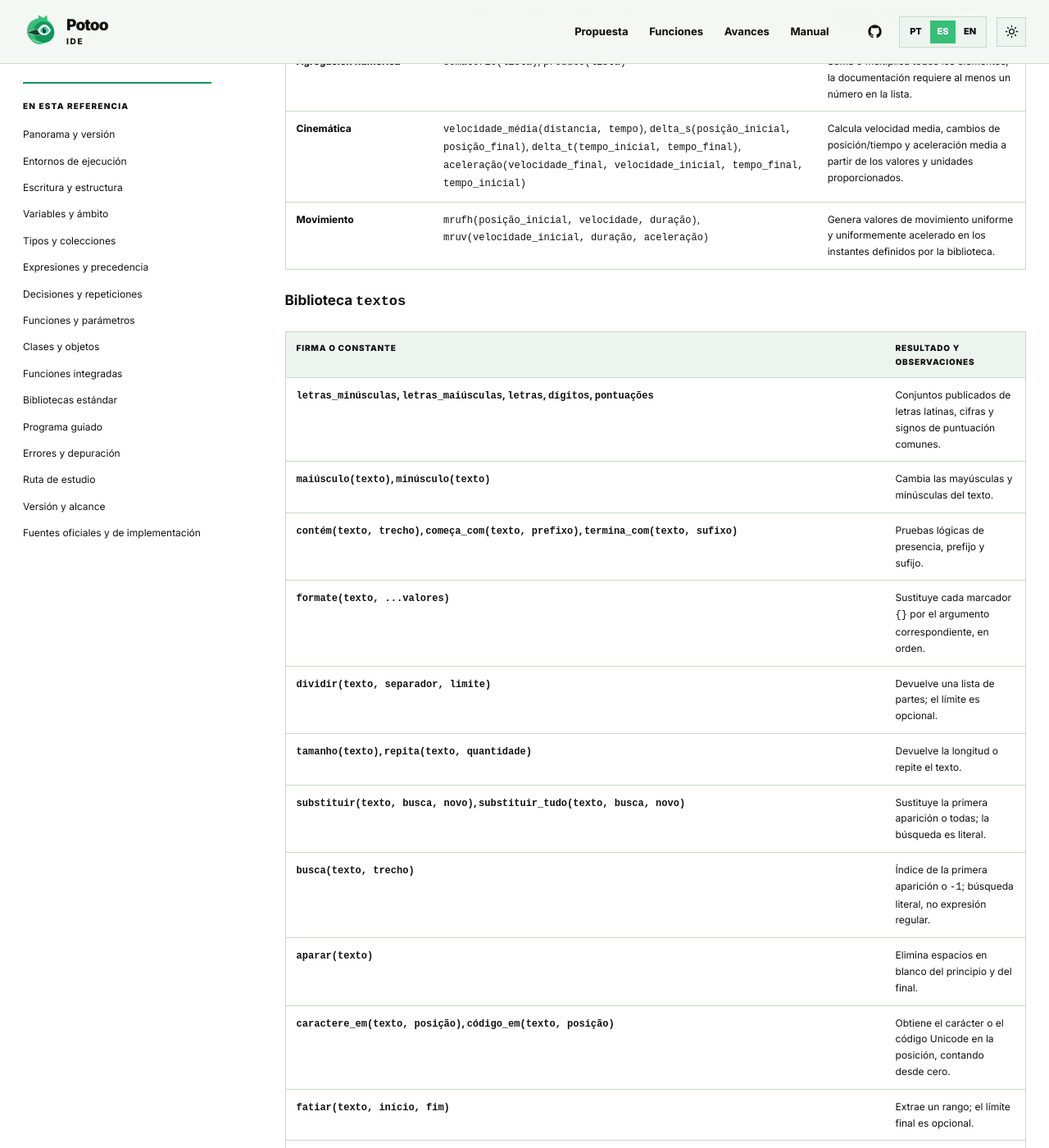
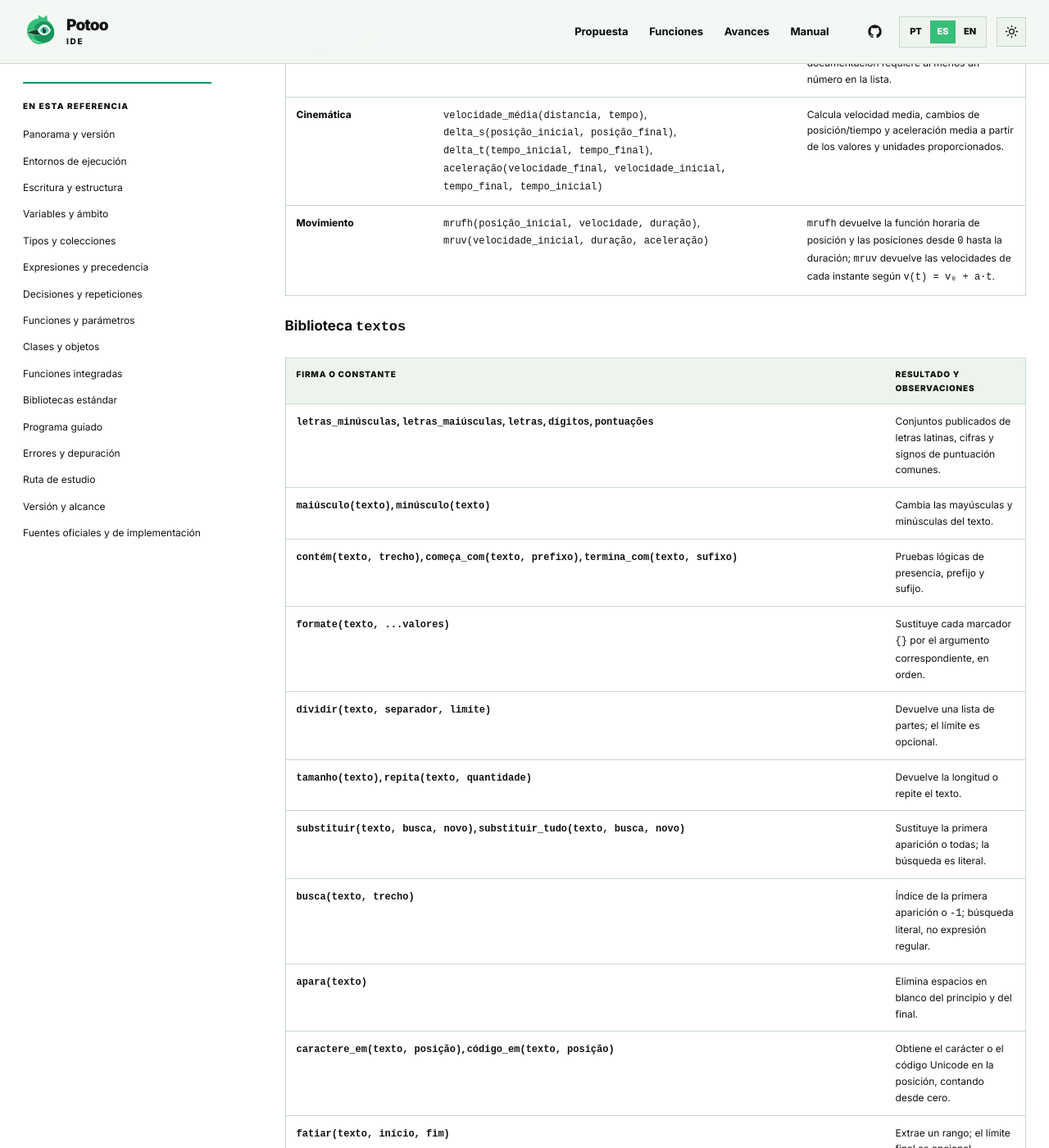
Before and after one commit to diegopn/potoo-site, a Jekyll site: the page built from es/manual/egua/index.html, in a window 1280 px wide and 1400 px high, scrolled down 12370 px. Shown: the whole window at 82% size. Built offline with Jekyll 4.4.1, drawn with Linux system fonts in a browser that asks for light colours; some of the changed text lies outside the part shown.

Commit message:
docs: refine Égua reference manual

```diff
--- a/es/manual/egua/index.html
+++ b/es/manual/egua/index.html
@@ -20,7 +20,7 @@ body_class: manual-page
   <section class="manual-hero" id="inicio"><div class="wrap">
     <p class="kicker">Referencia de lenguaje de programación · Égua</p><h1>Égua</h1>
     <p class="manual-intro">Guía completa de Égua 1.3.16: sintaxis, ejecución, semántica, funciones y bibliotecas.</p>
-    <p class="manual-meta manual-publication-meta"><span><b>Edición del manual</b> 1.ª edición</span><span><b>Versión de la aplicación</b> 0.2.0</span><span><b>Actualizado</b> 17 de noviembre de 2026</span></p>
+    <p class="manual-meta manual-publication-meta"><span><b>Edición del manual</b> 1.ª edición</span><span><b>Versión de la aplicación</b> 0.2.0</span><span><b>Actualizado</b> 18 de noviembre de 2026</span></p>
     <p class="manual-meta manual-author-meta"><span><b>Autoría del manual</b> Diego Pereira do Nascimento · <a href="https://orcid.org/0009-0008-6487-9890">ORCID 0009-0008-6487-9890</a></span></p>
   </div></section>
   <div class="manual-body"><div class="wrap manual-layout">
@@ -296,7 +296,7 @@ escreva(bicho.apresentar());</code></pre>
     <tr><td>Estadística descriptiva</td><td><code>mediana(lista)</code>, <code>moda(lista)</code>, <code>número_ocorrências(lista, valor)</code>, <code>max(lista)</code>, <code>min(lista)</code>, <code>média(lista)</code></td><td>Calcula el valor central, los valores más frecuentes, las ocurrencias, los extremos y la media aritmética.</td></tr>
     <tr><td>Agregación numérica</td><td><code>somatorio(lista)</code>, <code>produto(lista)</code></td><td>Suma o multiplica todos los elementos; la documentación requiere al menos un número en la lista.</td></tr>
     <tr><td>Cinemática</td><td><code>velocidade_média(distancia, tempo)</code>, <code>delta_s(posição_inicial, posição_final)</code>, <code>delta_t(tempo_inicial, tempo_final)</code>, <code>aceleração(velocidade_final, velocidade_inicial, tempo_final, tempo_inicial)</code></td><td>Calcula velocidad media, cambios de posición/tiempo y aceleración media a partir de los valores y unidades proporcionados.</td></tr>
-    <tr><td>Movimiento</td><td><code>mrufh(posição_inicial, velocidade, duração)</code>, <code>mruv(velocidade_inicial, duração, aceleração)</code></td><td>Genera valores de movimiento uniforme y uniformemente acelerado en los instantes definidos por la biblioteca.</td></tr>
+    <tr><td>Movimiento</td><td><code>mrufh(posição_inicial, velocidade, duração)</code>, <code>mruv(velocidade_inicial, duração, aceleração)</code></td><td><code>mrufh</code> devuelve la función horaria de posición y las posiciones desde <code>0</code> hasta la duración; <code>mruv</code> devuelve las velocidades de cada instante según <code>v(t) = v₀ + a·t</code>.</td></tr>
   </tbody></table></div>
   <h4>Biblioteca <code>textos</code></h4>
   <div class="manual-table-wrap" role="region" aria-label="Firmas de la biblioteca textos de Égua" tabindex="0"><table class="manual-table"><thead><tr><th scope="col">Firma o constante</th><th scope="col">Resultado y observaciones</th></tr></thead><tbody>
@@ -308,7 +308,7 @@ escreva(bicho.apresentar());</code></pre>
     <tr><td><code>tamanho(texto)</code>, <code>repita(texto, quantidade)</code></td><td>Devuelve la longitud o repite el texto.</td></tr>
     <tr><td><code>substituir(texto, busca, novo)</code>, <code>substituir_tudo(texto, busca, novo)</code></td><td>Sustituye la primera aparición o todas; la búsqueda es literal.</td></tr>
     <tr><td><code>busca(texto, trecho)</code></td><td>Índice de la primera aparición o <code>-1</code>; búsqueda literal, no expresión regular.</td></tr>
-    <tr><td><code>aparar(texto)</code></td><td>Elimina espacios en blanco del principio y del final.</td></tr>
+    <tr><td><code>apara(texto)</code></td><td>Elimina espacios en blanco del principio y del final.</td></tr>
     <tr><td><code>caractere_em(texto, posição)</code>, <code>código_em(texto, posição)</code></td><td>Obtiene el carácter o el código Unicode en la posición, contando desde cero.</td></tr>
     <tr><td><code>fatiar(texto, início, fim)</code></td><td>Extrae un rango; el límite final es opcional.</td></tr>
     <tr><td><code>preencha_início(texto, tamanho, preenchimento=" ")</code>, <code>preencha_fim(texto, tamanho, preenchimento=" ")</code></td><td>Añade relleno al inicio o al final hasta alcanzar la longitud solicitada.</td></tr>
@@ -319,6 +319,7 @@ escreva(bicho.apresentar());</code></pre>
     <tr><td><code>tempo.dia()</code>, <code>tempo.mes()</code>, <code>tempo.ano()</code>, <code>tempo.dia_da_semana()</code></td><td>Componentes de la fecha local y nombre del día de la semana.</td></tr>
     <tr><td><code>tempo.texto_para_data("DD/MM/AAAA")</code>, <code>tempo.formate_data(data, formato)</code></td><td>Convierte texto en fecha o formatea campos con <code>DD</code>, <code>MM</code> y <code>AAAA</code>; una fecha imposible genera un error.</td></tr>
     <tr><td><code>tempo.diferença(data1, data2)</code>, <code>tempo.pausa(milissegundos)</code></td><td>Diferencia absoluta en días enteros y una pausa no negativa.</td></tr>
+    <tr><td><code>tempo.diferenca(data1, data2)</code></td><td>Grafía compatible con programas de la versión 1.3.14; en código nuevo, prefiera <code>tempo.diferença()</code>.</td></tr>
     <tr><td><code>requisição.obter(url)</code>, <code>requisição.excluir(url)</code></td><td>GET y DELETE; devuelven el cuerpo de la respuesta.</td></tr>
     <tr><td><code>requisição.enviar(url, dados)</code>, <code>requisição.atualizar(url, dados)</code></td><td>POST y PUT; <code>dados</code> puede ser un diccionario o texto.</td></tr>
   </tbody></table></div>
```
Also changed, not shown: other parts of es/manual/egua/index.html (+1 -1 lines), en/manual/egua/index.html (+5 -4 lines).
